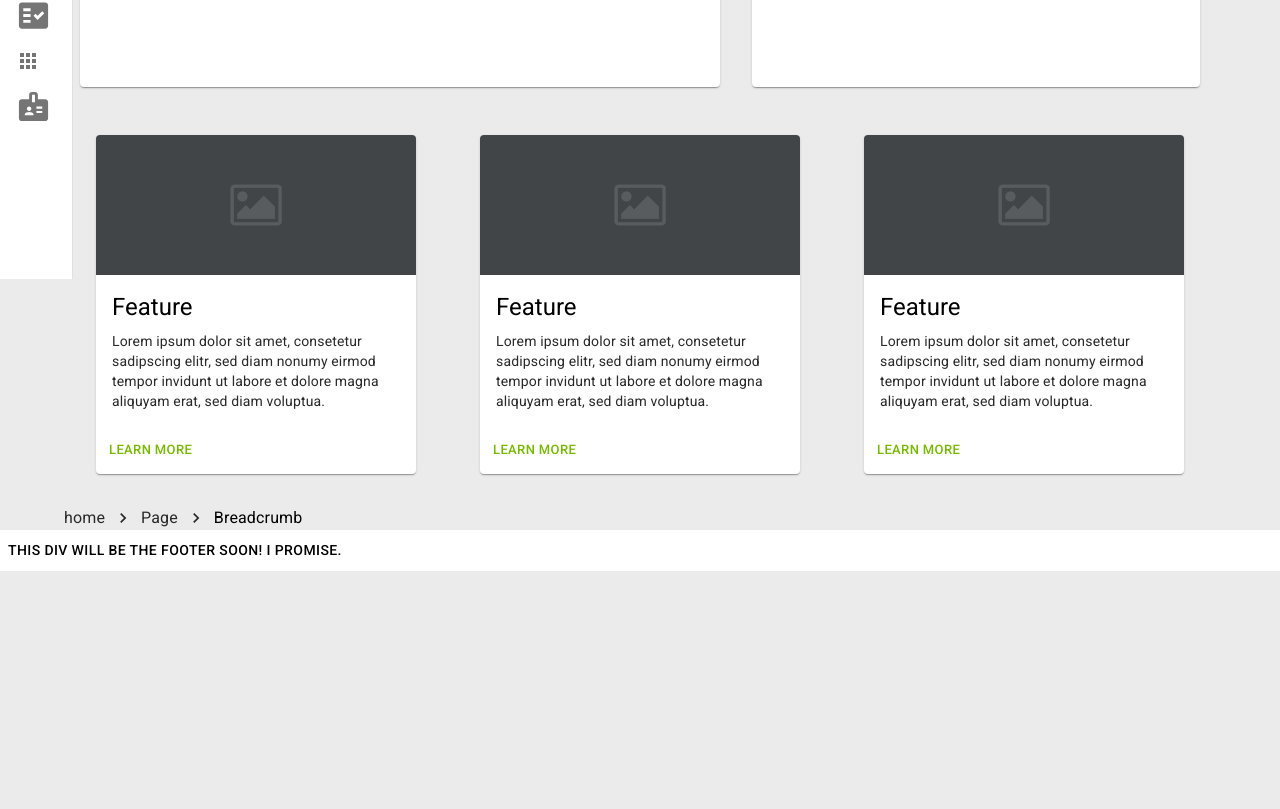
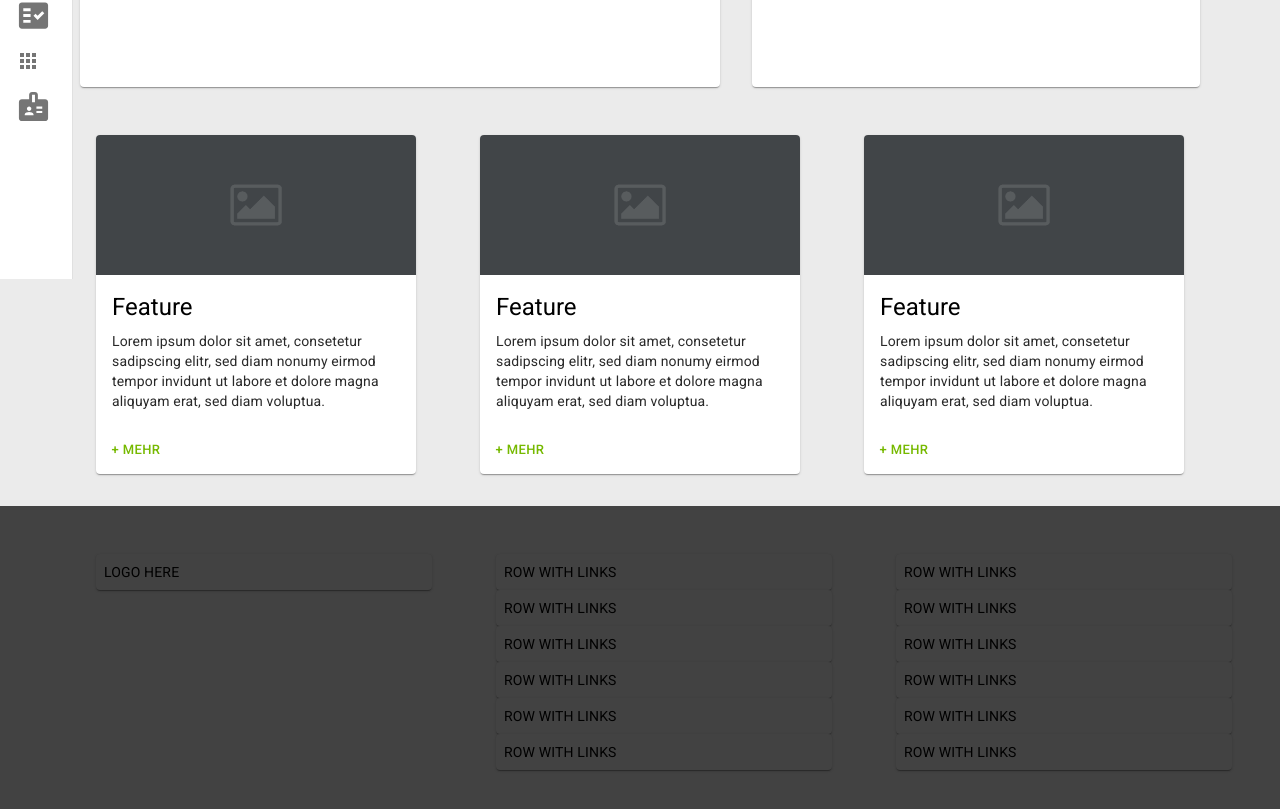
Before and after one commit to mhoehne/ecozer.io, a React (Create React App) app: page / in a window 1280 px wide. Shown: the part 521-1330 px from the top of the page. Before the commit the page ends 1092 px from the top, so only its background shows below. Built offline with nearby package versions, Linux system fonts and the light colour scheme.

Commit message:
basic grid footer

```diff
--- a/src/Components/AppBarTop.tsx
+++ b/src/Components/AppBarTop.tsx
@@ -56,6 +56,7 @@ export default function AppBarTop(props: AppBarTopProps) {
             onClick={ () => props.setOpen(true) }
             edge="start"
             sx={{
+              fontSize: 'large',
               marginRight: '36px',
               ...(props.open && { display: 'none' }),
             }}
@@ -65,16 +66,11 @@ export default function AppBarTop(props: AppBarTopProps) {
           <Typography variant="h6" noWrap component="div">
             HTWlogo BUIS
           </Typography>
+
           <SearchBar/>
           <Box sx={{ flexGrow: 1 }} />
           <Box sx={{ display: { xs: 'none', md: 'flex' } }}>
-            <IconButton size="large" aria-label="show 4 new mails" color="inherit"><NotificationsIcon/></IconButton>
-            <IconButton size="large" aria-label="show 4 new mails" color="inherit">
-              <Badge badgeContent={4} color="error">
-                <MailIcon />
-              </Badge>
-            </IconButton>
-
+            <IconButton size="large" aria-label="show 4 new mails" color="inherit"><Badge badgeContent={4} color="error"><NotificationsIcon/></Badge></IconButton>
             <AccountMenu/>
           </Box>
         </Toolbar>
--- a/src/Components/Breadcrumbs.tsx
+++ /dev/null
@@ -1,42 +0,0 @@
-import * as React from 'react';
-import Breadcrumbs from '@mui/material/Breadcrumbs';
-import Typography from '@mui/material/Typography';
-import Link from '@mui/material/Link';
-import Stack from '@mui/material/Stack';
-import NavigateNextIcon from '@mui/icons-material/NavigateNext';
-
-function handleClick(event: React.MouseEvent<HTMLAnchorElement, MouseEvent>) {
-  event.preventDefault();
-  console.info('You clicked a breadcrumb.');
-}
-
-export default function CustomSeparator() {
-  const breadcrumbs = [
-    <Link underline="hover" key="1" color="inherit" href="/" onClick={handleClick}>
-      home
-    </Link>,
-    <Link
-      underline="hover"
-      key="2"
-      color="inherit"
-      href="/getting-started/installation/"
-      onClick={handleClick}
-    >
-      Page
-    </Link>,
-    <Typography key="3" color="text.primary">
-      Breadcrumb
-    </Typography>,
-  ];
-
-  return (
-    <Stack spacing={2}>
-      <Breadcrumbs
-        separator={<NavigateNextIcon fontSize="small" />}
-        aria-label="breadcrumb"
-      >
-        {breadcrumbs}
-      </Breadcrumbs>
-    </Stack>
-  );
-}
--- a/src/Components/Footer.tsx
+++ b/src/Components/Footer.tsx
@@ -1,13 +1,44 @@
+import { Grid } from '@mui/material';
 import { styled } from '@mui/material/styles';
+import Paper from '@mui/material/Paper';
 
 const Div = styled('div')(({ theme }) => ({
   ...theme.typography.button,
-  backgroundColor: theme.palette.background.paper,
+  backgroundColor: theme.palette.grey[800],
+  padding: theme.spacing(6),
+}));
+
+const Item = styled(Paper)(({ theme }) => ({
+  ...theme.typography.body2,
+  backgroundColor: theme.palette.grey[800],
   padding: theme.spacing(1),
+  marginLeft: '3rem',
+  textAlign: 'left',
+  color: theme.palette.text.primary,
 }));
 
 export default function Footer() {
   return <Div>
-    {"This div will be the footer soon! I promise. "}
+    <Grid container spacing={2}>
+      <Grid item xs={4}>
+        <Item>logo here</Item>
+      </Grid>
+      <Grid item xs={4}>
+        <Item>row with links</Item>
+        <Item>row with links</Item>
+        <Item>row with links</Item>
+        <Item>row with links</Item>
+        <Item>row with links</Item>
+        <Item>row with links</Item>
+      </Grid>
+      <Grid item xs={4}>
+        <Item>row with links</Item>
+        <Item>row with links</Item>
+        <Item>row with links</Item>
+        <Item>row with links</Item>
+        <Item>row with links</Item>
+        <Item>row with links</Item>
+      </Grid>
+    </Grid>
     </Div>;
 }
--- a/src/Components/ImgMediaCard.tsx
+++ b/src/Components/ImgMediaCard.tsx
@@ -5,6 +5,7 @@ import CardMedia from '@mui/material/CardMedia';
 import Button from '@mui/material/Button';
 import Typography from '@mui/material/Typography';
 import SampleImg from '../images/sample-img.png';
+
 
 
 export default function ImgMediaCard() {
@@ -25,7 +26,7 @@ export default function ImgMediaCard() {
         </Typography>
       </CardContent>
       <CardActions>
-        <Button size="small">Learn More</Button>
+        <Button size="small">+ mehr</Button>
       </CardActions>
     </Card>
   );
--- a/src/Pages/HomePage.tsx
+++ b/src/Pages/HomePage.tsx
@@ -4,7 +4,6 @@ import Typography from '@mui/material/Typography';
 import { Button, Paper, Stack } from '@mui/material';
 import ImgMediaCard from '../Components/ImgMediaCard';
 import Grid from '@mui/material/Grid';
-import CustomSeparator from '../Components/Breadcrumbs';
 import Navigation from '../Components/Navigation';
 import Card from '@mui/material/Card';
 import CardContent from '@mui/material/CardContent';
@@ -80,7 +79,6 @@ const Item = styled(Paper)(({ theme }) => ({
 
 
     <Container>
-      <CustomSeparator />
     </Container>
     <Footer/>
   </>
```
